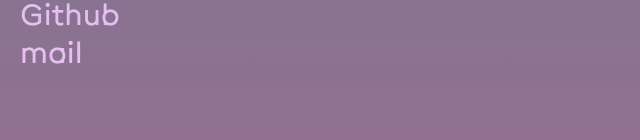
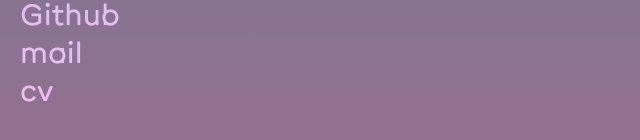
Before and after one commit to tielebodyn/tielebodyn.com, a plain HTML site: page index.html in a window 1280 px wide. Shown: the part 534-674 px from the top of the page, 0-640 px from the left. Drawn offline with Linux system fonts and the light colour scheme.

Commit message:
added cv

```diff
--- a/index.html
+++ b/index.html
@@ -36,6 +36,7 @@
                     <a href="https://be.linkedin.com/in/tiele-bodyn-5a78361a4"><h2 class="link">LinkedIn</h2></a>
                     <a href="https://github.com/tielebodyn"><h2 class="link">Github</h2></a>
                     <a href="mailto:bodyntiele@gmail.com"><h2 class="link">mail</h2></a>
+                    <a href="/sources/images/BodynTiele_CV.pdf" download><h2 class="link">cv</h2></a>
                 </div>
             </div>
         </div>
```
Also changed, not shown: 1 other file.
